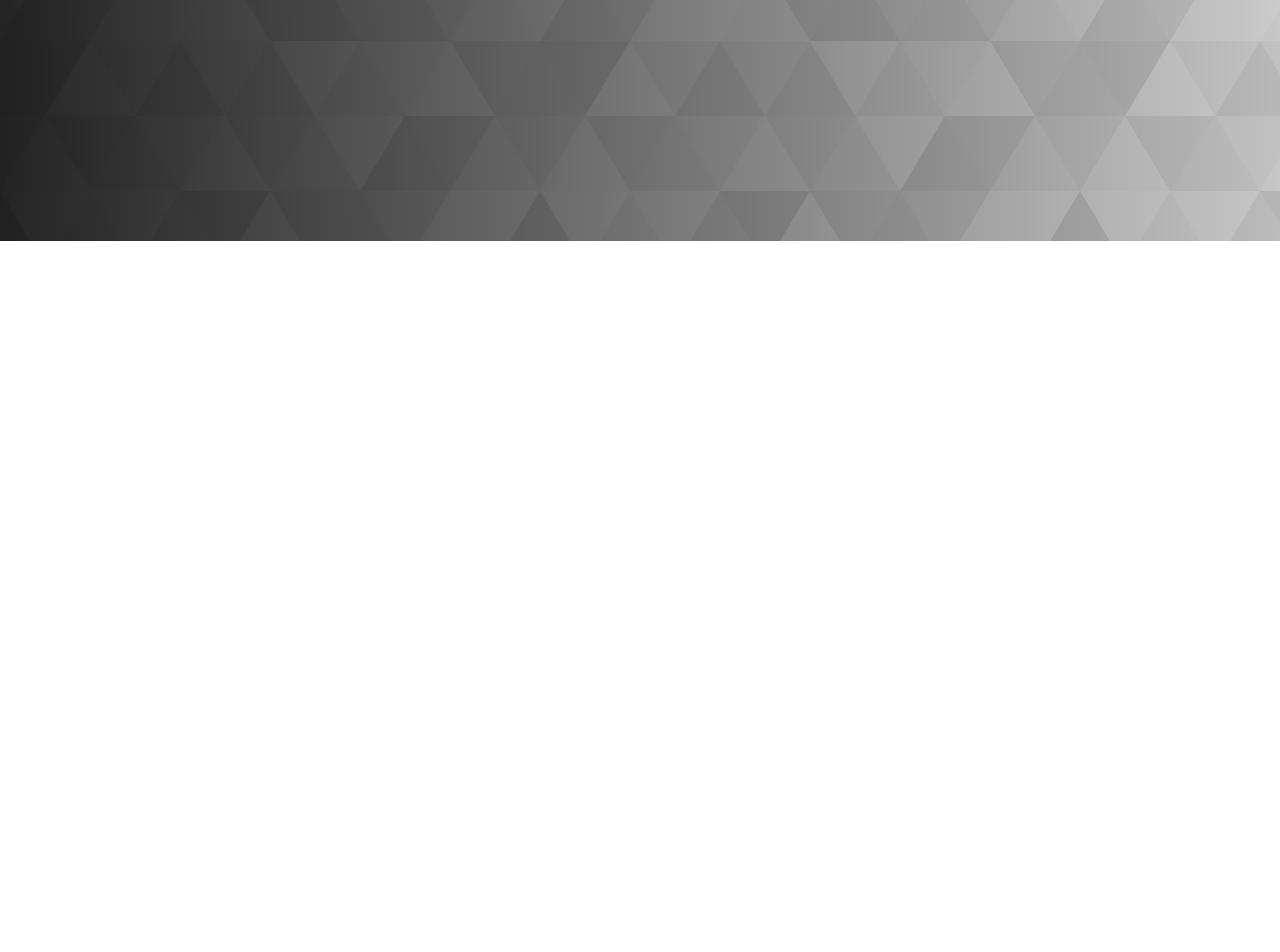
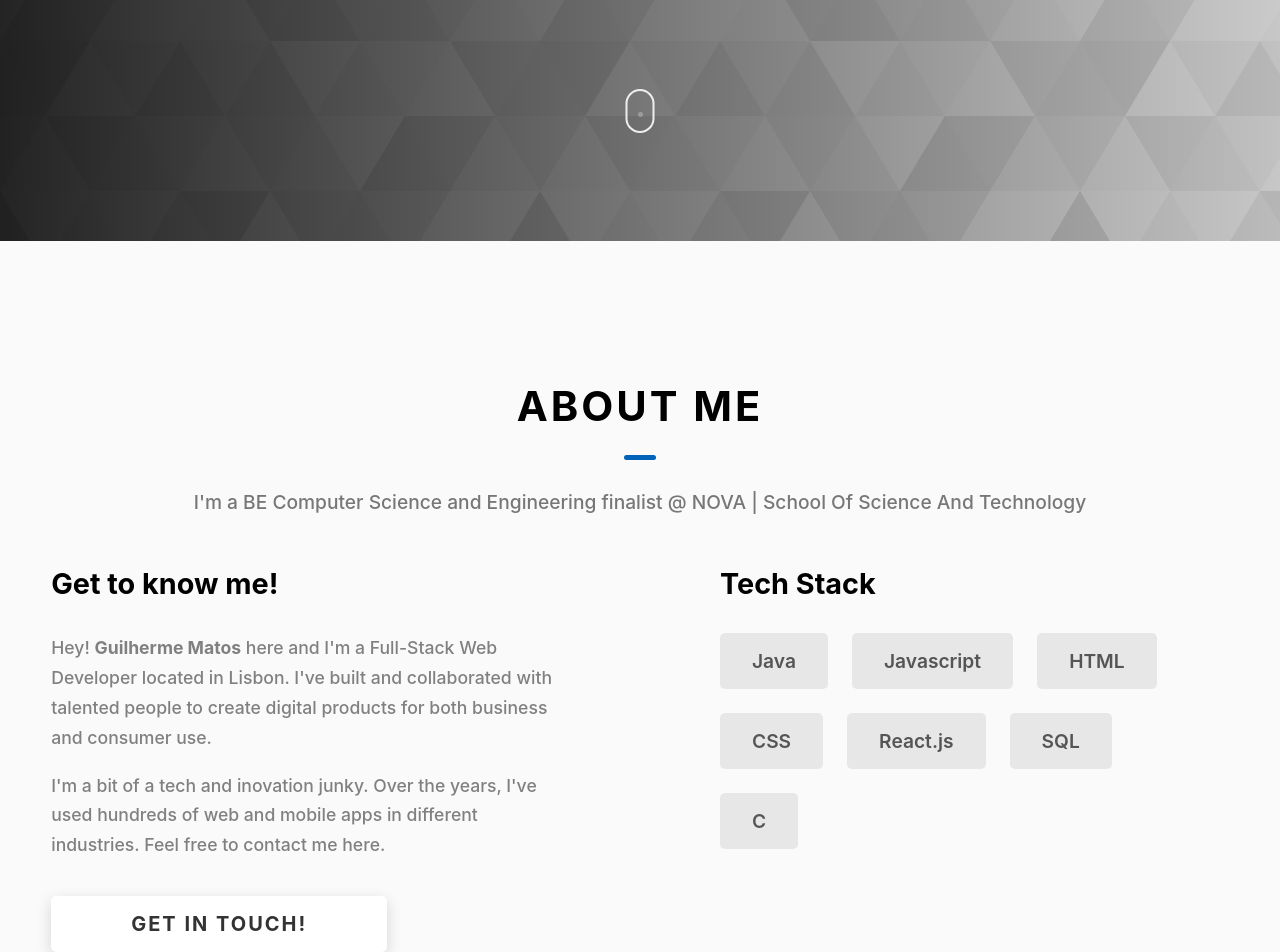
Before and after one commit to Guilhermeccm/portfolio-v2, a React (Create React App) app: page / in a window 1280 px wide. Shown: the part 643-1595 px from the top of the page. Before the commit the page ends 884 px from the top, so only its background shows below. Built offline with nearby package versions, Linux system fonts and the light colour scheme.

Commit message:
Finished hero and About sections

```diff
--- a/src/App.js
+++ b/src/App.js
@@ -1,4 +1,5 @@
 import './App.css';
+import About from './components/aboutme/About';
 import Intro from './components/intro/Intro';
 import Nav from './components/nav/Nav';
 
@@ -7,6 +8,7 @@ function App() {
     <div>
       <Nav/>
       <Intro/>
+      <About/>
     </div>
 
   );
--- /dev/null
+++ b/src/components/aboutme/About.css
@@ -0,0 +1,91 @@
+.about-section {
+    padding-top: 120px;
+    background: #fafafa;
+}
+
+.main-container {
+    max-width: 100rem;
+    margin: auto;
+    width: 92%;
+}
+
+.heading-sec-main {
+    display: block;
+    font-size: 2.6rem;
+    text-transform: uppercase;
+    letter-spacing: 3px;
+    text-align: center;
+    margin-bottom: 3.5rem;
+    position: relative;
+}
+
+.heading-sec-main::after {
+    content: "";
+    position: absolute;
+    top: calc(100% + 1.5rem);
+    height: 5px;
+    width: 2rem;
+    background: #0062b9;
+    left: 50%;
+    transform: translateX(-50%);
+    border-radius: 5px;
+}
+
+.heading-sec-sub {
+    display: block;
+    text-align: center;
+    color: #777;
+    font-size: 1.2rem;
+    font-weight: 500;
+    max-width: 80rem;
+    margin: auto;
+    line-height: 1.6;
+}
+
+.about-content {
+    display: grid;
+    grid-template-columns: 1fr 1fr;
+    grid-gap: 10rem;
+}
+
+.about-me-title {
+    font-weight: 2700;
+    font-size: 1.8rem;
+    margin-bottom: 2rem;
+}
+
+.about-me-text-para {
+    font-size: 1.1rem;
+    font-weight: 500;
+    color: grey;
+    max-width: 35rem;
+    line-height: 1.7;
+    margin-bottom: 1rem;
+}
+
+.skills {
+    display: flex;
+    flex-wrap: wrap;
+}
+.skills-skill {
+    padding: 1rem 2rem;
+    margin-bottom: 1.5rem;
+    margin-right: 1.5rem;
+    font-size: 1.2rem;
+    background: rgba(153, 153, 153, 0.2);
+    border-radius: 5px;
+    font-weight: 600;
+    color: #555;
+}
+
+.about-me-button {
+    background: #333;
+    color: #fff;
+    padding: 1rem 3rem;
+    margin-top: 20px;
+}
+
+.about-me-button:hover {
+    transform: translateY(-4px);
+    transition: 0.3s ease-in-out;
+}
--- /dev/null
+++ b/src/components/aboutme/About.js
@@ -0,0 +1,47 @@
+import React from 'react'
+import "./About.css"
+
+
+function About() {
+  return (
+    <section className='about-section'>
+        <div className='main-container'>
+            <h2 className='heading-2'>
+                 <span className='heading-sec-main'>About Me</span>
+                 <span className='heading-sec-sub'>I'm a BE Computer Science and Engineering finalist @ NOVA | School Of Science And Technology</span>
+            </h2>
+            <div className='about-content'>
+                <div className='about-me-left'>
+                    <h3 className='about-me-title'>Get to know me!</h3>
+                    <div className='about-me-text'>
+                        <p className='about-me-text-para'>Hey! <strong>Guilherme Matos</strong> here and I'm a Full-Stack Web Developer located in Lisbon.
+                        I've built and collaborated with talented people
+                        to create digital products for both business and consumer use.
+                        </p>
+                        <p className='about-me-text-para'>
+                        I'm a bit of a tech and inovation junky. Over the years, I've used hundreds
+                        of web and mobile apps in different industries. Feel free to contact me here.
+                        </p>
+                    </div>
+                    <a href='#contact' className='button about-me-button'>Get In Touch!</a>
+                </div>
+                <div className='about-me-right'>
+                    <h3 className='about-me-title'>Tech Stack</h3>
+                    <div className='skills'>
+                        <div className='skills-skill'>Java</div>
+                        <div className='skills-skill'>Javascript</div>
+                        <div className='skills-skill'>HTML</div>
+                        <div className='skills-skill'>CSS</div>
+                        <div className='skills-skill'>React.js</div>
+                        <div className='skills-skill'>SQL</div>
+                        <div className='skills-skill'>C</div>
+                    </div>
+                </div>
+            </div>
+
+        </div>
+    </section>
+  )
+}
+
+export default About;
--- a/src/components/intro/Intro.css
+++ b/src/components/intro/Intro.css
@@ -15,6 +15,7 @@
 h1 {
     color: #FFF;
     font-size: 3.5rem;
+    font-weight: 800;
     letter-spacing: 3px;
     text-transform: uppercase;
     text-align: center;
@@ -23,7 +24,6 @@ h4 {
     text-align: center;
     color: #FFF;
     font-size: 21px;
-    letter-spacing: 1px;
     padding-bottom: 15px;
 }
 
@@ -53,7 +53,7 @@ h4 {
 
 .socials {
     position: absolute;
-    top: 50%;
+    top: 55%;
     width: 60px;
     border: 2px solid #eee;
     transform: translateY(-50%);
@@ -77,10 +77,49 @@ h4 {
 
 .social-icon-a:hover {
     background: rgba(255, 255, 255, 0.1);
-    transition: background 0.3s;
+    transition: 0.3s ease-in-out;
 }
 
-img {
-    overflow-clip-margin: content-box;
-    overflow: clip;
+.mouse-scroll {
+    position: absolute;
+    bottom: 3%;
+    left: 50%;
+    transform: translateX(-50%);
 }
+.mouse {
+    width: 25px;
+    height: 40px;
+    border: 2px solid #eee;
+    border-radius: 60px;
+    position: relative;
+    overflow: hidden;
+}
+
+.mouse::before {
+    content: "";
+    width: 5px;
+    height: 5px;
+    position: absolute;
+    top: 7px;
+    left: 50%;
+    transform: translateX(-50%);
+    background-color: #eee;
+    border-radius: 50%;
+    opacity: 1;
+    animation: wheel 1.3s infinite;
+    -webkit-animation: wheel 1.3s infinite;
+}
+
+@keyframes wheel {
+    to {
+        opacity: 0;
+        top: 27px;
+    }
+}
+
+@-webkit-keyframes wheel {
+    to {
+        opacity: 0;
+        top: 27px;
+    }
+}
--- a/src/components/intro/Intro.js
+++ b/src/components/intro/Intro.js
@@ -26,7 +26,9 @@ function Intro() {
                     </a>
                 </div>
             </div>
-            <div className='mouse-scroll'></div>
+            <div className='mouse-scroll'>
+                <div className='mouse'></div>
+            </div>
      </section>
   )
 }
```
